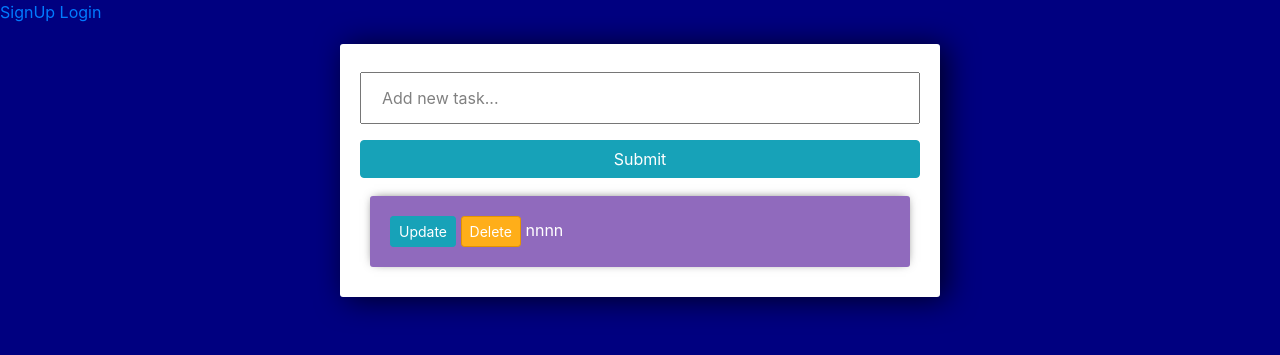
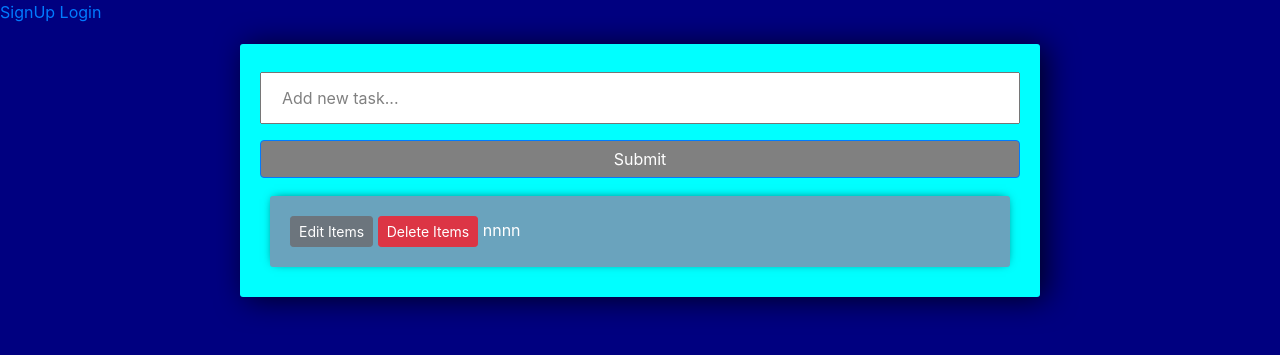
Before and after one commit to msnirmal/Portfolio4, a Django app: page / in a window 1280 px wide. Shown: the top 355 px of the page. Run offline with Django 3.2, Linux system fonts and the light colour scheme; data comes from the database, SQL or seed files in the repository; some libraries are stand-ins or nearby versions.

Commit message:
add styling to buttons

```diff
--- a/tasks/templates/tasks/list.html
+++ b/tasks/templates/tasks/list.html
@@ -29,21 +29,17 @@
         color: grey;
       }
 
-      .submit {
-        background-color: #6ba3e8;
-      }
-
       .center-column {
-        width: 600px;
+        width: 800px;
         margin: 20px auto;
         padding: 20px;
-        background-color: #fff;
+        background-color: cyan;
         border-radius: 3px;
         box-shadow: 6px 2px 30px 0px rgba(0, 0, 0, 0.75);
       }
 
       .item-row {
-        background-color: #906abd;
+        background-color: #6aa3bd;
         margin: 10px;
         padding: 20px;
         border-radius: 3px;
@@ -52,11 +48,9 @@
         box-shadow: 0px -1px 10px -4px rgba(0, 0, 0, 0.75);
       }
 
-      .btn-danger {
-        background-color: #ffae19;
-        border-color: #e59400;
+      .submit {
+        background-color: grey;
       }
-
     </style>
 
     {% if user.is_authenticated %}
@@ -69,18 +63,24 @@
     <div class="center-column">
       <form method="POST" action="/">
         {% csrf_token %} {{form.title}}
-        <input class="btn btn-info" type="submit" name="Create Task" />
+        <input
+          class="btn btn-primary submit"
+          type="submit"
+          name="Create Task"
+        />
       </form>
 
       <div class="todo-list">
         {% for task in tasks %}
         <div class="item-row">
-          <a class="btn btn-sm btn-info" href="{% url 'update_task' task.id %}"
-            >Update</a
-          >
-          <a class="btn btn-sm btn-danger" href="{% url 'delete' task.id %}"
-            >Delete</a
-          >
+          <a
+            class="btn btn-sm btn btn-secondary"
+            href="{% url 'update_task' task.id %}"
+            >Edit Items
+          </a>
+          <a class="btn btn-sm btn btn-danger" href="{% url 'delete' task.id %}"
+            >Delete Items
+          </a>
 
           {% if task.complete == True %}
           <strike>{{task}}</strike>
```
